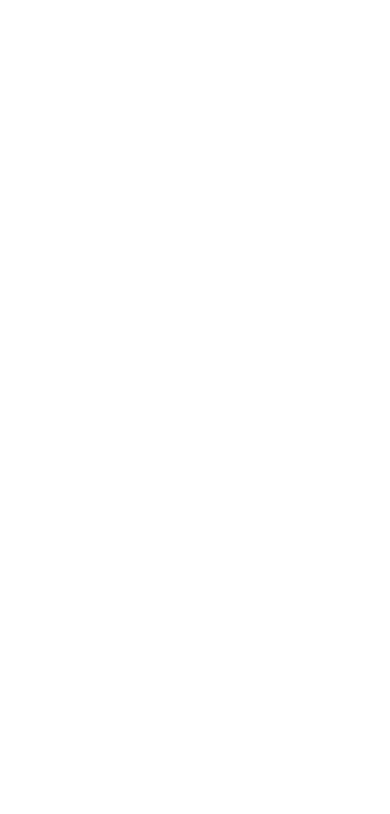
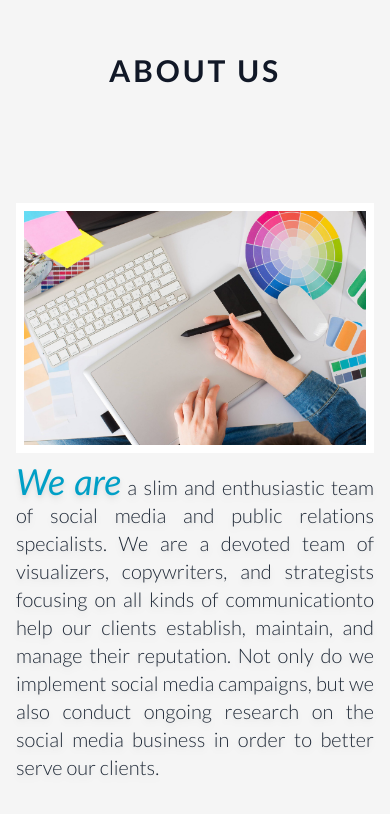
Before and after one commit to NatiG100/dil, a Next.js app: page / in a window 390 px wide. Shown: the part 964-1778 px from the top of the page. Before the commit the page ends 908 px from the top, so only its background shows below. Built offline with nearby package versions, Linux system fonts and the light colour scheme.

Commit message:
make about us responsive

```diff
--- a/components/SectionHeader.tsx
+++ b/components/SectionHeader.tsx
@@ -2,6 +2,6 @@
 
 export default function SectionHeader({children}:{children:ReactNode}){
     return(
-        <p className="w-full text-center tracking-widest text-3xl font-bold uppercase text-gray-900">{children}</p>
+        <p className="w-full text-center tracking-widest text-3xl font-bold uppercase text-gray-900 my-3">{children}</p>
     )
 }
--- a/pages/index.tsx
+++ b/pages/index.tsx
@@ -16,8 +16,8 @@
     <div className='block h-screen'>
       <AppBar/>
       <HeroSection/>
-      {/* <AboutUsSection/>
-      <PhilosophySection/>
+      <AboutUsSection/>
+      {/* <PhilosophySection/>
       <ServiceSection/>
       <WorkSection/>
       <ContactSection/>
--- a/sections/AboutUsSection.tsx
+++ b/sections/AboutUsSection.tsx
@@ -5,11 +5,11 @@
 export default function AboutUsSection(){
     return(
         <Section id="aboutUs" className="bg-background">
-            <div className="min-h-screen pt-16 w-full">
+            <div className="min-h-screen pt-16 w-full px-4 md:px-8 lg:px-16">
                 <div className="grid grid-rows-[max-content,1fr] min-h-screen items-center">
                     <SectionHeader>About Us</SectionHeader>
-                    <div className=" w-full flex items-center justify-center gap-16">
-                        <p className="text-xl text-gray-800 text-justify font-light drop-shadow-md ">
+                    <div className=" w-full flex flex-col-reverse lg:flex-row items-center justify-center gap-2 md:gap-12 xl:gap-16">
+                        <p className="text-xl text-gray-800 text-justify font-light drop-shadow-md">
                             <em className="text-4xl text-primary font-normal">We are</em> a slim and enthusiastic team of social media and public
                             relations specialists. We are a devoted team of visualizers,
                             copywriters, and strategists focusing on all kinds of
@@ -24,7 +24,7 @@
                             height={1200}
                             width={1200}
                             alt=""
-                            className="h-[400px] border-8 border-white shadow-lg"
+                            className="object-cover max-w-full h-[250px] md:h-[320px] xl:h-[400px] border-8 border-white w-auto"
 
                         />
                     </div>
```
